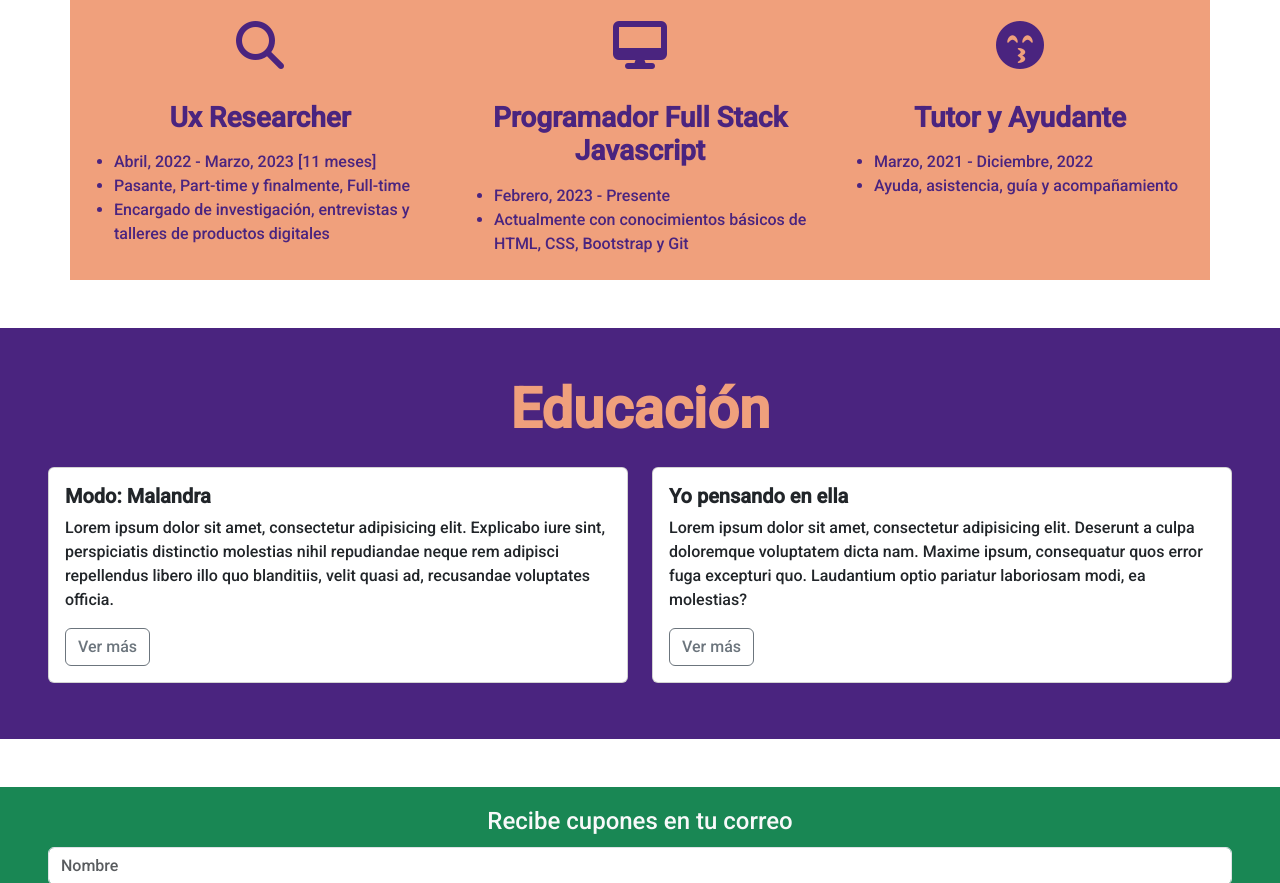
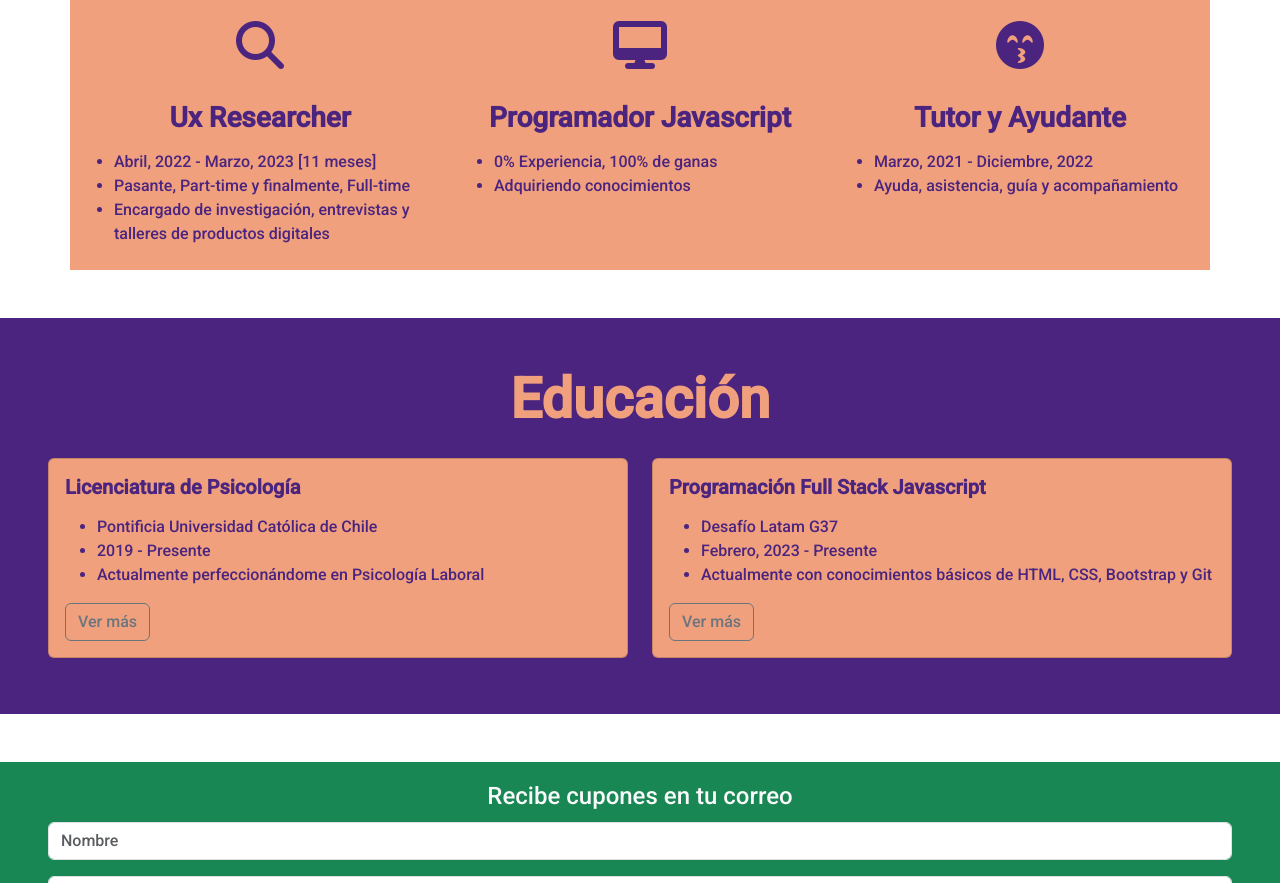
Before and after one commit to Rydozz15/CV_Desafio-Latam, a plain HTML site: page index.html in a window 1280 px wide. Shown: the part 540-1423 px from the top of the page. Drawn offline with nearby package versions, Linux system fonts and the light colour scheme.

Commit message:
Se actualizan los datos de Educa

```diff
--- a/index.html
+++ b/index.html
@@ -108,10 +108,10 @@
       </div>
       <div class="col-12 col-md-4">
           <i class="fa-solid fa-desktop fa-3x my-3"></i>
-          <h3 class="my-3 fw-bold">Programador Full Stack Javascript</h3>
+          <h3 class="my-3 fw-bold">Programador Javascript</h3>
           <ul class="my-3 text-start">
-            <li>Febrero, 2023 - Presente</li>
-            <li>Actualmente con conocimientos básicos de HTML, CSS, Bootstrap y Git</li>
+            <li>0% Experiencia, 100% de ganas</li>
+            <li>Adquiriendo conocimientos</li>
           </ul>
       </div>
       <div class="col-12 col-md-4">
@@ -128,16 +128,15 @@
   <h2 class="display-4 fw-bold text-center mb-3">Educación</h2>
   <div class="row">
       <div class="col-12 col-sm-6 py-2">
-          <div class="card">
+          <div class="card bg-pumpkin text-purple">
               <div class="image-top" style="background-image: url(assets/img/edu1.jpg)"></div>
               <div class="card-body">
-                  <h5 class="card-title fw-bold">Modo: Malandra</h5>
-                  <p class="card-text">
-                      Lorem ipsum dolor sit amet, consectetur adipisicing elit.
-                      Explicabo iure sint, perspiciatis distinctio molestias nihil
-                      repudiandae neque rem adipisci repellendus libero illo quo
-                      blanditiis, velit quasi ad, recusandae voluptates officia.
-                  </p>
+                  <h5 class="card-title fw-bold">Licenciatura de Psicología</h5>
+                  <ul class="card-text my-3 text-start">
+                    <li>Pontificia Universidad Católica de Chile</li>
+                    <li>2019 - Presente</li>
+                    <li>Actualmente perfeccionándome en Psicología Laboral</li>
+                  </ul>
                   <button type="button" class="btn btn-outline-secondary">
                       Ver más
                   </button>
@@ -145,16 +144,15 @@
           </div>
       </div>
       <div class="col-12 col-sm-6 py-2">
-          <div class="card">
+          <div class="card bg-pumpkin text-purple">
               <div class="image-top" style="background-image: url(assets/img/edu1.webp)"></div>
               <div class="card-body">
-                  <h5 class="card-title fw-bold">Yo pensando en ella</h5>
-                  <p class="card-text">
-                      Lorem ipsum dolor sit amet, consectetur adipisicing elit.
-                      Deserunt a culpa doloremque voluptatem dicta nam. Maxime ipsum,
-                      consequatur quos error fuga excepturi quo. Laudantium optio
-                      pariatur laboriosam modi, ea molestias?
-                  </p>
+                  <h5 class="card-title fw-bold">Programación Full Stack Javascript</h5>
+                  <ul class="card-text my-3 text-start">
+                    <li>Desafío Latam G37</li>
+                    <li>Febrero, 2023 - Presente</li>
+                    <li>Actualmente con conocimientos básicos de HTML, CSS, Bootstrap y Git</li>
+                  </ul>
                   <button type="button" class="btn btn-outline-secondary">
                       Ver más
                   </button>
```
